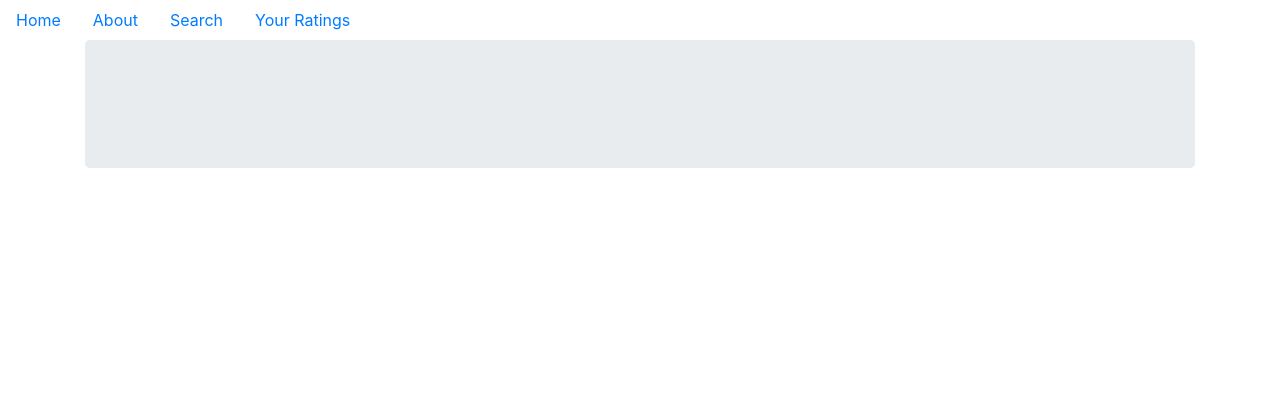
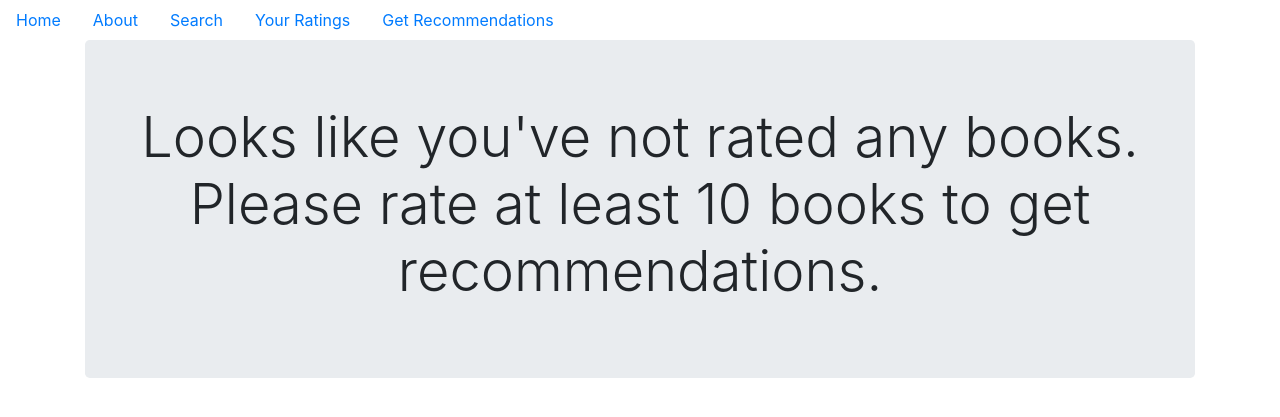
Before and after one commit to Safikh/Book-Recommender, a Flask app: page /user_ratings in a window 1280 px wide. Shown: the top 417 px of the page. Run offline with Flask 2, Linux system fonts and the light colour scheme; parts of the project's set-up code (start-up, migrations or seed data) failed here and were passed over; some libraries are stand-ins or nearby versions.

Commit message:
Recommendations section added

```diff
--- a/project/core/__init__.py
+++ b/project/core/__init__.py
@@ -17,7 +17,7 @@ with open(mu_path, 'rb') as f:
 M = model.input_shape[1]
 
 def predict(arr):
-    return model.predict(arr-mu)
+    return model.predict(arr-mu) + mu
 
 
 if __name__ == "__main__":
--- a/project/core/views.py
+++ b/project/core/views.py
@@ -1,5 +1,6 @@
 from flask import render_template, Blueprint, redirect, url_for
 from project.core.forms import SearchForm, RatingForm
+from project.core import predict
 import pandas as pd
 import numpy as np
 import os
@@ -65,5 +66,18 @@ def book(book_id_new):
 def user_ratings():
 
     rated_books = df[df["given_rating"] != 0]
+    return render_template('user_ratings.html', rated_books=rated_books)
 
-    return render_template('user_ratings.html', rated_books=rated_books)
+
+@core.route('/recommendations')
+def recommendations():
+
+    if (df['given_rating'] != 0).sum() < 10:
+        return redirect(url_for('core.user_ratings'))
+
+    preds = predict(df['given_rating'].values.reshape(1, M)).reshape(-1, 1)
+
+    df['predicted_rating'] = [np.round(pred, 2) for pred in preds]
+    print(preds.max(), preds.min(), preds.mean())
+    recc_books = df[df['given_rating'] == 0].sort_values(by='predicted_rating', ascending=False)[:10]
+    return render_template('recommendations.html', recc_books=recc_books)
--- a/project/templates/base.html
+++ b/project/templates/base.html
@@ -18,6 +18,7 @@
         <li class="nav-link"><a href="{{url_for('core.info')}}">About</a></li>
         <li class="nav-link"><a href="{{url_for('core.search')}}">Search</a></li>
         <li class="nav-link"><a href="{{url_for('core.user_ratings')}}">Your Ratings</a></li>
+        <li class="nav-link"><a href="{{url_for('core.recommendations')}}">Get Recommendations</a></li>
 
     </ul>
 
--- a/project/templates/user_ratings.html
+++ b/project/templates/user_ratings.html
@@ -1,9 +1,17 @@
 {% extends "base.html" %}
 {% block content %}
     <div class="jumbotron" align="center">
-        {% for _, book in rated_books.iterrows() %}
-          <p>Title: {{book['title']}}. Your rating: {{book['given_rating']}}</p>
-        {% endfor %}
+      {% if rated_books|length == 0 %}
+        <h1 class="display-4">Looks like you've not rated any books. Please rate at least 10 books to get recommendations.</h1>
+      {% elif rated_books|length < 10 %}
+        <button type="button" class="btn btn-outline-primary" disabled>Get recommendations</button>
+        <small>Rate at least {{10 - rated_books|length}} more to enable this</small>
+      {% else %}
+        <a class="btn btn-outline-primary" href="{{url_for('core.recommendations')}}" role="button">Get recommendations</a>
+      {% endif %}
+      {% for _, book in rated_books.iterrows() %}
+        <p>Title: {{book['title']}}. Your rating: {{book['given_rating']}}</p>
+      {% endfor %}
     </div>
 
 {% endblock %}
```
Also changed, not shown: project/templates/recommendations.html (added, +10 -0 lines).
